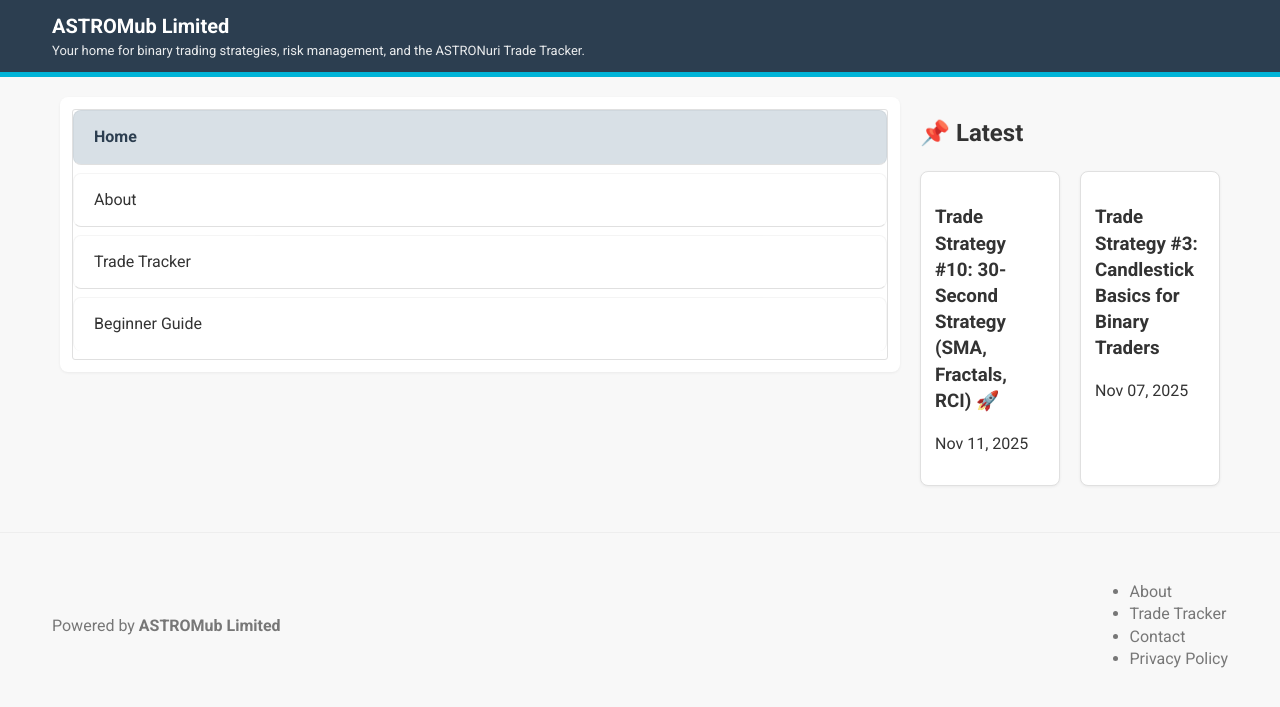
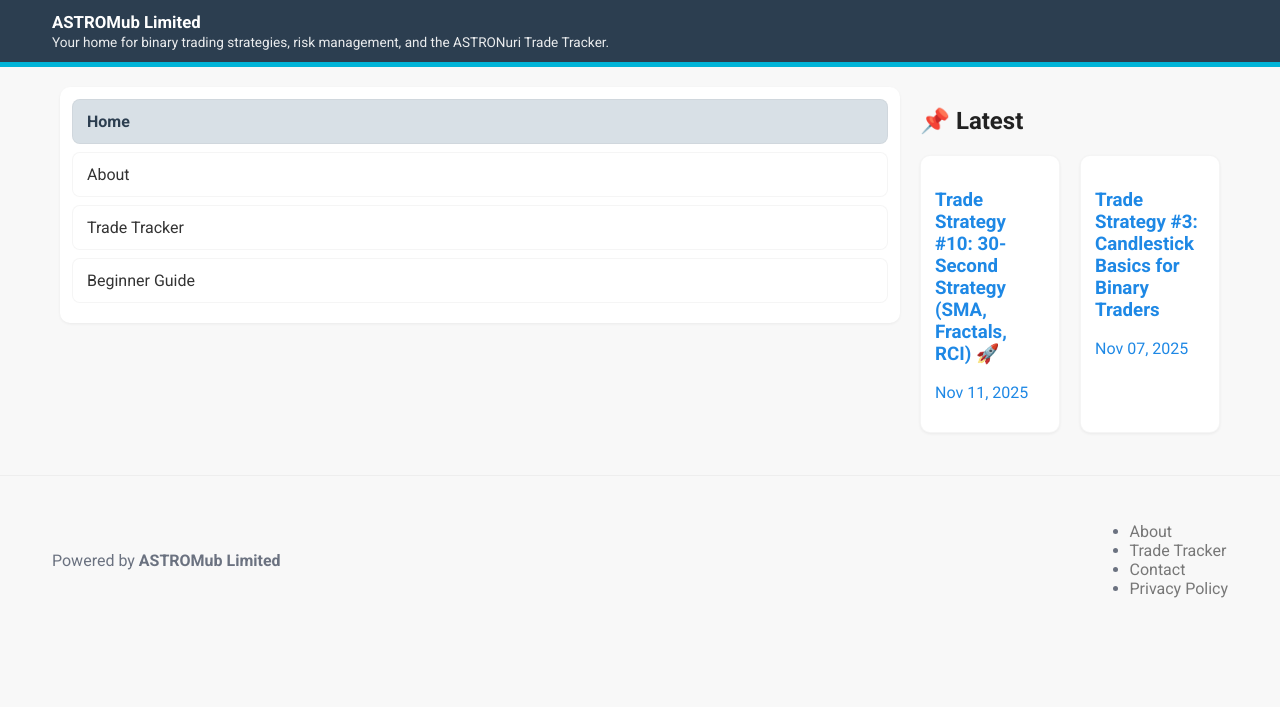
Before and after one commit to astromub/silver-umbrella, a Jekyll site: the page built from index.md, in a window 1280 px wide. Shown: the top 707 px of the page. Built offline with Jekyll 4.4.1, drawn with Linux system fonts in a browser that asks for light colours.

Commit message:
Update style.css

```diff
--- a/assets/style.css
+++ b/assets/style.css
@@ -1,183 +1,110 @@
-/* ================================================
-   ASTROmub - style.css
-   Preserve desktop layout; improve mobile stacking and touch targets
-   ================================================ */
+/* ASTROmub - style.css (mobile-first, preserves desktop) */
 
-/* Universal box-sizing */
+/* Box-sizing */
 *, *::before, *::after { box-sizing: border-box; }
 
 /* Design tokens */
 :root{
-  --bg: #f8f8f8;
-  --card: #ffffff;
-  --muted: #777;
-  --accent: #00b4d8;
-  --accent-dark: #1e88e5;
-  --danger: #ef4444;
-  --radius: 8px;
-  --gap: 16px;
-  --max-width: 1200px;
+  --bg:#f8f8f8;
+  --card:#fff;
+  --muted:#6b7280;
+  --accent:#00b4d8;
+  --accent-dark:#1e88e5;
+  --danger:#ef4444;
+  --radius:10px;
+  --gap:12px;
+  --max-width:1200px;
 }
 
-/* -----------------------
-   Base (mobile-first)
-   ----------------------- */
+/* Base */
 html,body{height:100%}
-body {
-  font-family: 'Roboto', sans-serif;
-  margin: 0;
-  padding: 0;
-  background-color: var(--bg);
-  color: #333;
-  -webkit-font-smoothing:antialiased;
-  -moz-osx-font-smoothing:grayscale;
-  line-height:1.4;
+body{
+  font-family:'Roboto', system-ui, -apple-system, "Segoe UI", Roboto, sans-serif;
+  margin:0; padding:0; background:var(--bg); color:#222;
+  -webkit-font-smoothing:antialiased; -moz-osx-font-smoothing:grayscale;
 }
 
-a { color: var(--accent-dark); text-decoration: none; }
-a:focus, button:focus { outline: 3px solid rgba(30,136,229,0.12); outline-offset: 3px; }
+/* Links & focus */
+a{color:var(--accent-dark); text-decoration:none}
+a:focus, button:focus{outline:3px solid rgba(30,136,229,0.12); outline-offset:3px}
 
 /* Header */
-.header {
-  background-color: #2c3e50;
-  color: white;
-  padding: 12px 0;
-  border-bottom: 5px solid var(--accent);
-}
-.header-content {
-  max-width: var(--max-width);
-  margin: 0 auto;
-  padding: 0 12px;
-  display:flex;
-  gap:12px;
-  align-items:center;
-}
-.header-brand { display:flex; flex-direction:column; }
-.header h1 { margin:0; font-size:20px; }
-.header p { margin:2px 0 0; font-size:13px; color: rgba(255,255,255,0.9); }
+.header{background:#2c3e50; color:#fff; padding:12px 0; border-bottom:5px solid var(--accent)}
+.header-content{max-width:var(--max-width); margin:0 auto; padding:0 12px; display:flex; gap:12px; align-items:center}
+.header-brand{display:flex; flex-direction:column}
+.site-title{margin:0; font-size:1.05rem; font-weight:700}
+.site-tagline{margin:2px 0 0; font-size:0.85rem; color:rgba(255,255,255,0.9)}
 
-/* Sidebar toggle (mobile) */
-.sidebar-toggle {
-  width:44px; height:44px; display:inline-flex; align-items:center; justify-content:center;
-  font-size:18px; background: transparent; color: #fff; border:0; border-radius:8px; cursor:pointer;
+/* Sidebar toggle */
+.sidebar-toggle{width:44px; height:44px; display:inline-flex; align-items:center; justify-content:center; font-size:18px; background:transparent; color:#fff; border:0; border-radius:8px; cursor:pointer}
+
+/* Layout base */
+.container{max-width:var(--max-width); margin:0 auto; padding:12px}
+.container--cols{display:block}
+
+/* Sidebar (stacked on mobile) */
+.sidebar{width:100%; margin-bottom:12px}
+.sidebar-inner{background:var(--card); padding:12px; border-radius:var(--radius); box-shadow:0 1px 3px rgba(0,0,0,0.06)}
+.sidebar nav ul{list-style:none; padding:0; margin:0}
+.sidebar nav ul li{margin:0 0 8px 0}
+.sidebar nav ul li a{display:block; padding:12px 14px; text-decoration:none; color:#333; background:#fff; border:1px solid rgba(0,0,0,0.04); border-radius:8px}
+.sidebar nav ul li.active a{background:#d8e0e6; color:#2c3e50; font-weight:700}
+
+/* Content */
+.content{width:100%}
+
+/* Card */
+.card{background:var(--card); border-radius:10px; padding:14px; margin-bottom:var(--gap); box-shadow:0 1px 3px rgba(0,0,0,0.06); border:1px solid rgba(0,0,0,0.04)}
+.card h2{margin:0 0 8px 0; font-size:1rem}
+.card .row{display:flex; gap:10px; flex-wrap:wrap; align-items:center}
+.field{flex:1 1 100%; font-size:0.95rem}
+.meter,.suggest{margin-top:8px; font-weight:700; font-size:1rem; color:#111}
+
+/* Buttons */
+button, .btn{display:inline-flex; align-items:center; justify-content:center; min-height:44px; padding:10px 14px; border:0; border-radius:10px; background:var(--accent-dark); color:#fff; font-weight:600; cursor:pointer}
+.btn-neutral{background:#374151}
+.btn-danger{background:var(--danger)}
+
+/* Footer */
+.footer-wrapper{width:100%; border-top:1px solid #eee; padding-top:18px; margin-top:10px}
+.footer{max-width:var(--max-width); margin:0 auto; display:flex; justify-content:space-between; align-items:center; padding:12px; color:var(--muted)}
+.footer-left,.footer-right{display:flex; gap:8px; align-items:center}
+
+/* Sidebar overlay state (mobile) */
+body.sidebar-open{overflow:hidden}
+body.sidebar-open .sidebar-inner{position:fixed; top:12px; left:12px; right:12px; z-index:1000; max-height:calc(100vh - 24px); overflow:auto}
+
+/* Small screens adjustments */
+@media (max-width:480px){
+  .container{padding:10px}
+  .header-content{padding:0 10px; gap:10px}
+  .site-title{font-size:0.95rem}
+  .site-tagline{font-size:0.78rem}
+  .sidebar-inner{padding:10px; border-radius:10px}
+  .sidebar nav ul{display:flex; flex-wrap:wrap; gap:6px; padding:6px; background:transparent}
+  .sidebar nav ul li{flex:1 1 50%}
+  .sidebar nav ul li a{display:inline-flex; align-items:center; justify-content:center; padding:12px 8px; border-radius:8px}
+  .card{padding:12px; border-radius:12px}
+  button, .btn{min-height:48px; padding:12px 14px; font-size:15px}
+  .footer{flex-direction:column; text-align:center; gap:8px; padding:10px}
 }
 
-/* Container and layout */
-.container { max-width: var(--max-width); margin: 0 auto; padding: 12px; }
-.container--cols { display: block; }
-
-/* Sidebar (stacked on mobile) */
-.sidebar { width: 100%; margin-bottom: 12px; }
-.sidebar-inner {
-  background: var(--card); padding: 12px; border-radius: var(--radius);
-  box-shadow: 0 1px 3px rgba(0,0,0,0.06);
-}
-.sidebar nav ul { list-style:none; padding:0; margin:0; display:block; }
-.sidebar nav ul li { margin: 0 0 8px 0; }
-.sidebar nav ul li a {
-  display:block; padding:12px 14px; text-decoration:none; color:#333;
-  background:#fff; border:1px solid rgba(0,0,0,0.04); border-radius:8px;
-}
-.sidebar nav ul li.active a { background:#d8e0e6; color:#2c3e50; font-weight:700; }
-
-/* Content */
-.content { width:100%; }
-
-/* Cards */
-.card-grid { display:block; gap:12px; }
-.card {
-  background-color: var(--card);
-  border: 1px solid #e0e0e0;
-  border-radius: 8px;
-  padding: 14px;
-  margin-bottom: var(--gap);
-  box-shadow: 0 1px 3px rgba(0,0,0,0.06);
-}
-.card-link { display:block; color:inherit; text-decoration:none; }
-.card.no-posts { background:#fff3f3; border:1px solid #e0b4b4; color:#a94442; text-align:center; padding:1.5rem; }
-
-/* Content helpers used by Trade Tracker */
-.row { display:flex; gap:10px; flex-wrap:wrap; align-items:center; }
-.field { flex:1 1 100%; font-size:0.95rem; }
-.meter, .suggest { margin-top:8px; font-weight:700; font-size:1rem; color:#111; }
-.btn-row, .small-btns { display:flex; gap:8px; margin-top:10px; flex-wrap:wrap; }
-button, .btn {
-  display:inline-flex; align-items:center; justify-content:center;
-  min-height:44px; padding:10px 12px; border:0; border-radius:10px;
-  background: var(--accent-dark); color:#fff; font-weight:600; cursor:pointer;
-}
-.btn-neutral { background:#374151; }
-.btn-danger { background: var(--danger); }
-
-/* Footer */
-.footer-wrapper { width:100%; border-top:1px solid #eee; padding-top: 20px; margin-top: 10px; }
-.footer {
-  max-width: var(--max-width); margin: 0 auto;
-  display:flex; justify-content:space-between; align-items:center; padding:12px; color:var(--muted);
-}
-.footer-left, .footer-right { display:flex; gap:8px; align-items:center; }
-
-/* Sidebar overlay state for mobile */
-body.sidebar-open { overflow: hidden; }
-body.sidebar-open .sidebar-inner {
-  position: fixed; top: 12px; left: 12px; right:12px; z-index:1000;
-  max-height: calc(100vh - 24px); overflow:auto;
+/* Tablet */
+@media (min-width:481px) and (max-width:900px){
+  .container{padding:16px}
+  .card{padding:14px}
+  .card-grid{display:flex; flex-wrap:wrap; gap:16px}
+  .card{flex:1 1 calc(50% - 12px)}
 }
 
-/* ----------------------------------------
-   Breakpoints
-   ---------------------------------------- */
-
-/* Small phones adjustments */
-@media (max-width: 480px) {
-  .container { padding:10px; }
-  .header-content { padding: 0 10px; gap:10px; }
-  .header h1 { font-size:18px; }
-  .header p { font-size:12px; }
-
-  .sidebar-inner { padding: 10px; border-radius: 10px; }
-  .sidebar nav ul { display:flex; flex-wrap:wrap; gap:6px; padding:6px; background:transparent; }
-  .sidebar nav ul li { flex: 1 1 50%; list-style:none; }
-  .sidebar nav ul li a { display:inline-flex; align-items:center; justify-content:center; padding:12px 8px; border-radius:8px; }
-
-  .card { padding: 12px; border-radius:10px; }
-  button, .btn { min-height:48px; padding:12px 14px; font-size:15px; }
-
-  .footer { flex-direction:column; text-align:center; gap:8px; padding:10px; }
-  .footer-left, .footer-right { width:100%; justify-content:center; }
+/* Desktop two-column */
+@media (min-width:901px){
+  .container--cols{display:grid; grid-template-columns: 1fr 300px; gap:20px; padding:20px}
+  .sidebar{width:auto; margin:0}
+  .sidebar-inner{position:sticky; top:20px}
+  .sidebar-toggle{display:none}
+  .card-grid{display:flex; flex-wrap:wrap; gap:20px}
+  .card{flex:1 1 calc(33.33% - 15px)}
+  .sidebar{display:block !important}
+  body.sidebar-open{overflow:visible}
 }
-
-/* Tablet / small laptop */
-@media (min-width: 481px) and (max-width: 900px) {
-  .container { padding:16px; }
-  .card { padding:14px; }
-  .sidebar nav ul li { display:inline-block; margin-right:6px; }
-  .card-grid { display:flex; flex-wrap:wrap; gap:16px; }
-  .card { flex: 1 1 calc(50% - 12px); }
-}
-
-/* Desktop: two-column layout, keep original desktop visuals */
-@media (min-width: 901px) {
-  .container--cols { display: grid; grid-template-columns: 1fr 300px; gap: 20px; padding: 20px; }
-  .sidebar { width: auto; margin: 0; }
-  .sidebar-inner { position: sticky; top: 20px; }
-  .sidebar-toggle { display:none; }
-
-  /* restore original desktop card grid behavior */
-  .card-grid { display:flex; flex-wrap:wrap; gap:20px; }
-  .card { flex: 1 1 calc(33.33% - 15px); }
-
-  /* ensure sidebar is visible on desktop */
-  .sidebar { display:block !important; }
-  body.sidebar-open { overflow: visible; }
-}
-
-/* Legacy desktop nav style (keeps previous tokens) */
-.sidebar nav ul { list-style: none; padding: 0; margin: 0; background-color: #fff; border: 1px solid #e0e0e0; border-radius: 3px; overflow: hidden; }
-.sidebar nav ul li a { display:block; padding:15px 20px; text-decoration:none; color:#333; transition: background-color 0.2s; border-bottom: 1px solid #e0e0e0; }
-.sidebar nav ul li:last-child a { border-bottom: none; }
-.sidebar nav ul li.active a { background-color: #d8e0e6; color: #2c3e50; font-weight:bold; }
-.sidebar nav ul li:not(.active) a:hover { background-color: #f0f0f0; }
-
-/* small helper classes */
-.visually-hidden { position:absolute !important; height:1px; width:1px; overflow:hidden; clip:rect(1px,1px,1px,1px); white-space:nowrap; }
```
